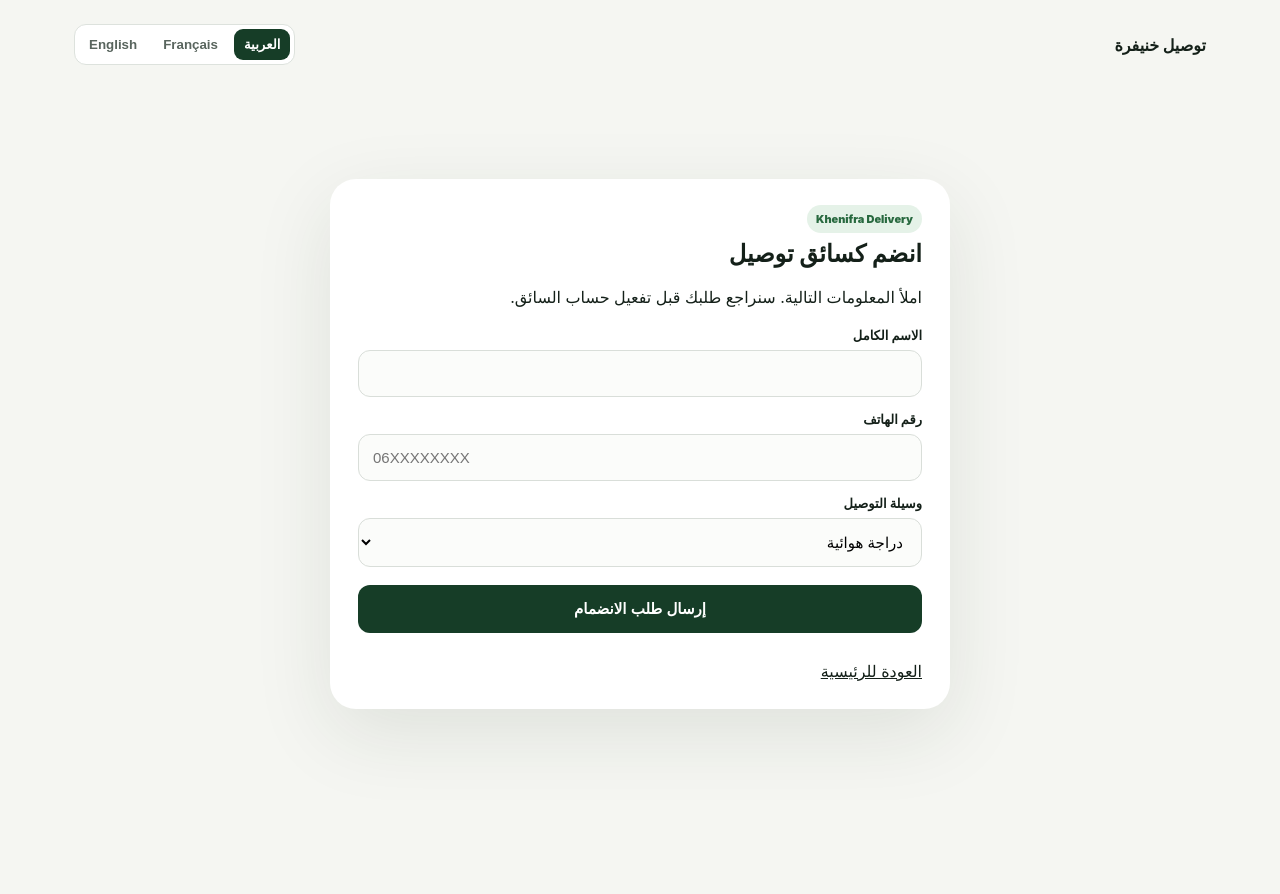
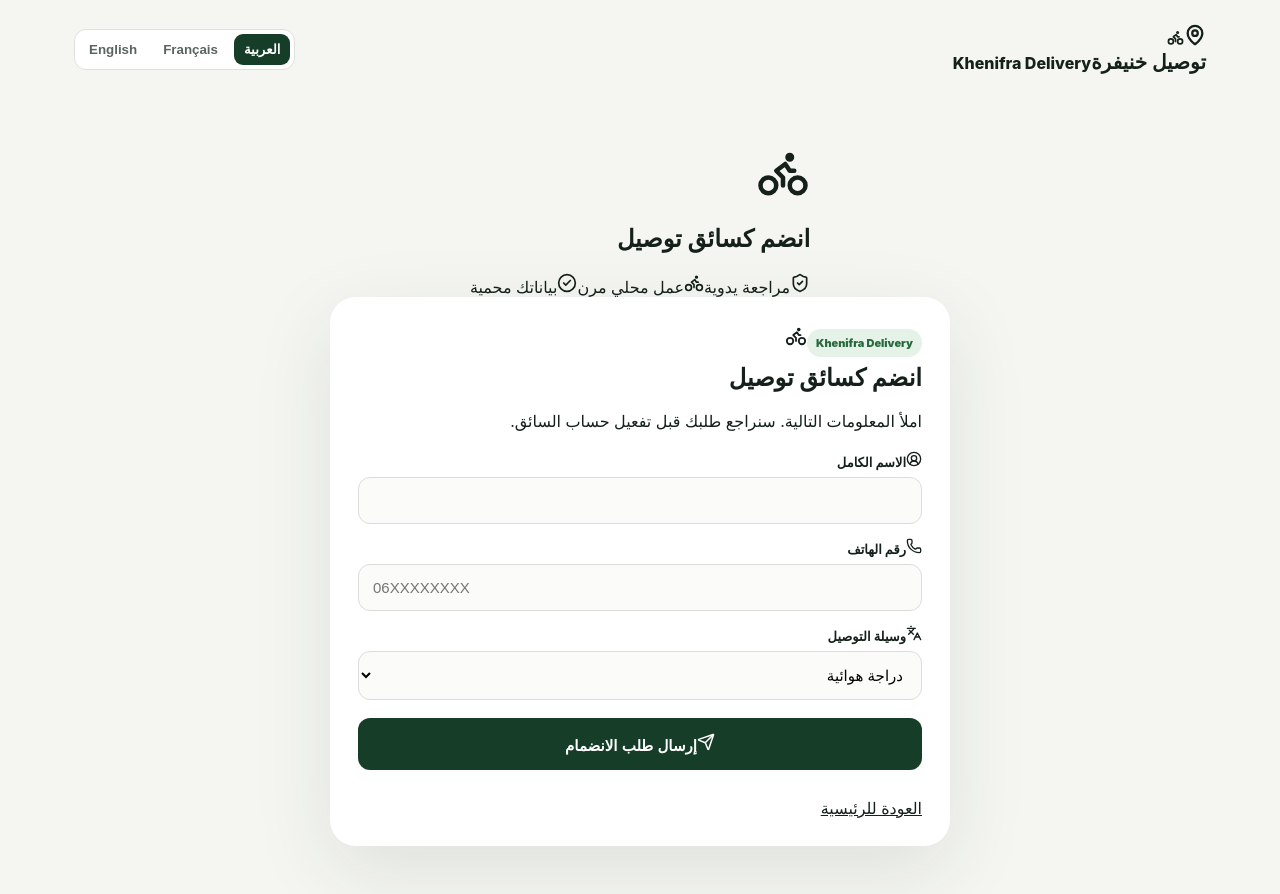
Before and after one commit to yopisimoni/yopisimoni, a Next.js app in the folder projects/khenifra-bike-delivery/: page /rider in a window 1280 px wide. Before the commit the page ends 800 px from the top, so only its background shows below. Built offline with nearby package versions, Linux system fonts and the light colour scheme; no server answers.

Commit message:
Refresh rider application experience

```diff
--- a/projects/khenifra-bike-delivery/src/app/rider/page.tsx
+++ b/projects/khenifra-bike-delivery/src/app/rider/page.tsx
@@ -2,131 +2,84 @@
 
 import Link from "next/link";
 import { FormEvent, useState } from "react";
+import { Bike, CheckCircle2, ChevronLeft, CircleUserRound, Languages, Phone, Send, ShieldCheck } from "lucide-react";
+import BrandMark from "@/components/BrandMark";
 import { applyAsRider } from "@/lib/appwrite/riders";
 
 type Lang = "ar" | "fr" | "en";
-
 const copy = {
-  ar: {
-    title: "انضم كسائق توصيل",
-    intro: "املأ المعلومات التالية. سنراجع طلبك قبل تفعيل حساب السائق.",
-    fullName: "الاسم الكامل",
-    phone: "رقم الهاتف",
-    vehicle: "وسيلة التوصيل",
-    bike: "دراجة هوائية",
-    motorbike: "دراجة نارية",
-    submit: "إرسال طلب الانضمام",
-    sending: "جارٍ الإرسال...",
-    success: "تم استلام طلبك",
-    successText: "طلبك الآن قيد المراجعة. سنتواصل معك بعد الموافقة.",
-    back: "العودة للرئيسية",
-    error: "تعذر إرسال الطلب. حاول مرة أخرى.",
-  },
-  fr: {
-    title: "Devenir livreur",
-    intro: "Remplissez vos informations. Votre demande sera examinée avant l'activation.",
-    fullName: "Nom complet",
-    phone: "Téléphone",
-    vehicle: "Véhicule",
-    bike: "Vélo",
-    motorbike: "Moto",
-    submit: "Envoyer la candidature",
-    sending: "Envoi...",
-    success: "Candidature reçue",
-    successText: "Votre demande est en attente de validation. Nous vous contacterons après approbation.",
-    back: "Retour à l'accueil",
-    error: "Impossible d'envoyer la candidature. Réessayez.",
-  },
-  en: {
-    title: "Become a delivery rider",
-    intro: "Complete your details. We will review the application before activating rider access.",
-    fullName: "Full name",
-    phone: "Phone number",
-    vehicle: "Delivery vehicle",
-    bike: "Bicycle",
-    motorbike: "Motorbike",
-    submit: "Submit rider application",
-    sending: "Submitting...",
-    success: "Application received",
-    successText: "Your application is pending review. We will contact you after approval.",
-    back: "Back to home",
-    error: "Could not submit the application. Please try again.",
-  },
+  ar: { title:"انضم كسائق توصيل", intro:"املأ المعلومات التالية. سنراجع طلبك قبل تفعيل حساب السائق.", fullName:"الاسم الكامل", phone:"رقم الهاتف", vehicle:"وسيلة التوصيل", bike:"دراجة هوائية", motorbike:"دراجة نارية", submit:"إرسال طلب الانضمام", sending:"جارٍ الإرسال...", success:"تم استلام طلبك", successText:"طلبك الآن قيد المراجعة. سنتواصل معك بعد الموافقة.", back:"العودة للرئيسية", error:"تعذر إرسال الطلب. حاول مرة أخرى.", reviewed:"مراجعة يدوية", local:"عمل محلي مرن", protected:"بياناتك محمية" },
+  fr: { title:"Devenir livreur", intro:"Remplissez vos informations. Votre demande sera examinée avant l'activation.", fullName:"Nom complet", phone:"Téléphone", vehicle:"Véhicule", bike:"Vélo", motorbike:"Moto", submit:"Envoyer la candidature", sending:"Envoi...", success:"Candidature reçue", successText:"Votre demande est en attente de validation. Nous vous contacterons après approbation.", back:"Retour à l'accueil", error:"Impossible d'envoyer la candidature. Réessayez.", reviewed:"Validation manuelle", local:"Travail local flexible", protected:"Données protégées" },
+  en: { title:"Become a delivery rider", intro:"Complete your details. We will review the application before activating rider access.", fullName:"Full name", phone:"Phone number", vehicle:"Delivery vehicle", bike:"Bicycle", motorbike:"Motorbike", submit:"Submit rider application", sending:"Submitting...", success:"Application received", successText:"Your application is pending review. We will contact you after approval.", back:"Back to home", error:"Could not submit the application. Please try again.", reviewed:"Manual approval", local:"Flexible local work", protected:"Protected data" },
 } as const;
 
 export default function RiderApplicationPage() {
-  const [lang, setLang] = useState<Lang>("ar");
-  const [submitting, setSubmitting] = useState(false);
-  const [done, setDone] = useState(false);
-  const [error, setError] = useState("");
-  const t = copy[lang];
+  const [lang,setLang]=useState<Lang>("ar");
+  const [submitting,setSubmitting]=useState(false);
+  const [done,setDone]=useState(false);
+  const [error,setError]=useState("");
+  const t=copy[lang];
 
-  async function submit(event: FormEvent<HTMLFormElement>) {
-    event.preventDefault();
-    setSubmitting(true);
-    setError("");
-
-    const form = new FormData(event.currentTarget);
-
-    try {
+  async function submit(event:FormEvent<HTMLFormElement>){
+    event.preventDefault(); setSubmitting(true); setError("");
+    const form=new FormData(event.currentTarget);
+    try{
       await applyAsRider({
-        fullName: String(form.get("fullName") || ""),
-        phone: String(form.get("phone") || ""),
-        preferredLanguage: lang,
-        vehicleType: String(form.get("vehicleType") || "bike") as "bike" | "motorbike",
+        fullName:String(form.get("fullName")||""),
+        phone:String(form.get("phone")||""),
+        preferredLanguage:lang,
+        vehicleType:String(form.get("vehicleType")||"bike") as "bike"|"motorbike",
       });
       setDone(true);
-    } catch (err) {
-      console.error(err);
-      setError(t.error);
-    } finally {
-      setSubmitting(false);
-    }
+    }catch(err){console.error(err);setError(t.error)}finally{setSubmitting(false)}
   }
 
   return (
-    <main dir={lang === "ar" ? "rtl" : "ltr"} lang={lang}>
+    <main dir={lang==="ar"?"rtl":"ltr"} lang={lang} className="riderApplicationShell">
       <nav className="nav">
-        <Link href="/" className="brandLink">توصيل خنيفرة</Link>
+        <Link href="/" className="brandLink"><BrandMark/></Link>
         <div className="langSwitcher" aria-label="Language selector">
-          <button className={lang === "ar" ? "active" : ""} onClick={() => setLang("ar")}>العربية</button>
-          <button className={lang === "fr" ? "active" : ""} onClick={() => setLang("fr")}>Français</button>
-          <button className={lang === "en" ? "active" : ""} onClick={() => setLang("en")}>English</button>
+          <button className={lang==="ar"?"active":""} onClick={()=>setLang("ar")}>العربية</button>
+          <button className={lang==="fr"?"active":""} onClick={()=>setLang("fr")}>Français</button>
+          <button className={lang==="en"?"active":""} onClick={()=>setLang("en")}>English</button>
         </div>
       </nav>
 
-      <section className="riderApplyPage">
-        <div className="requestCard riderApplyCard">
+      <section className="riderApplyPage riderApplyFresh">
+        <div className="riderBenefits">
+          <div className="bigRiderOrb"><Bike size={54}/></div>
+          <h2>{t.title}</h2>
+          <div className="benefitList">
+            <span><ShieldCheck size={20}/>{t.reviewed}</span>
+            <span><Bike size={20}/>{t.local}</span>
+            <span><CheckCircle2 size={20}/>{t.protected}</span>
+          </div>
+        </div>
+
+        <div className="requestCard riderApplyCard elevatedCard">
           {done ? (
             <div className="confirmation">
+              <div className="successOrb"><CheckCircle2 size={40}/></div>
               <span className="status">{t.success}</span>
               <h1>{t.success}</h1>
               <p>{t.successText}</p>
-              <Link className="button primary" href="/">{t.back}</Link>
+              <Link className="button primary iconButton" href="/"><ChevronLeft size={18}/>{t.back}</Link>
             </div>
           ) : (
             <form onSubmit={submit}>
-              <span className="status">Khenifra Delivery</span>
-              <h1>{t.title}</h1>
-              <p>{t.intro}</p>
-
-              <label>{t.fullName}</label>
-              <input name="fullName" required minLength={3} />
-
-              <label>{t.phone}</label>
-              <input name="phone" type="tel" required placeholder="06XXXXXXXX" />
-
-              <label>{t.vehicle}</label>
+              <div className="cardTitleRow"><span className="status">Khenifra Delivery</span><Bike size={22}/></div>
+              <h1>{t.title}</h1><p>{t.intro}</p>
+              <label><CircleUserRound size={16}/>{t.fullName}</label>
+              <input name="fullName" required minLength={3}/>
+              <label><Phone size={16}/>{t.phone}</label>
+              <input name="phone" type="tel" required placeholder="06XXXXXXXX"/>
+              <label><Languages size={16}/>{t.vehicle}</label>
               <select name="vehicleType" defaultValue="bike" required>
                 <option value="bike">{t.bike}</option>
                 <option value="motorbike">{t.motorbike}</option>
               </select>
-
-              <button type="submit" disabled={submitting}>
-                {submitting ? t.sending : t.submit}
-              </button>
-
-              {error ? <p className="formError">{error}</p> : null}
+              <button type="submit" disabled={submitting} className="submitWithIcon"><Send size={18}/>{submitting?t.sending:t.submit}</button>
+              {error?<p className="formError">{error}</p>:null}
               <Link className="textLink" href="/">{t.back}</Link>
             </form>
           )}
```
